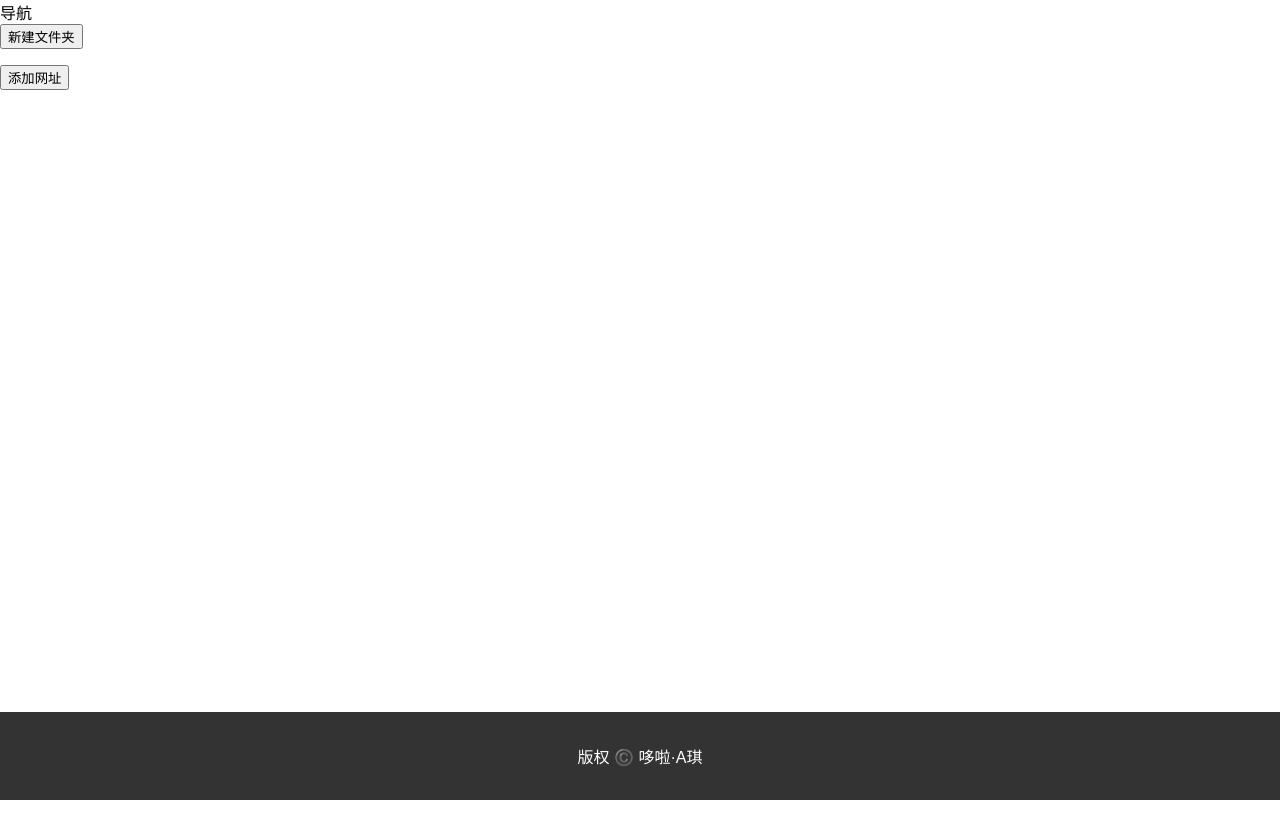
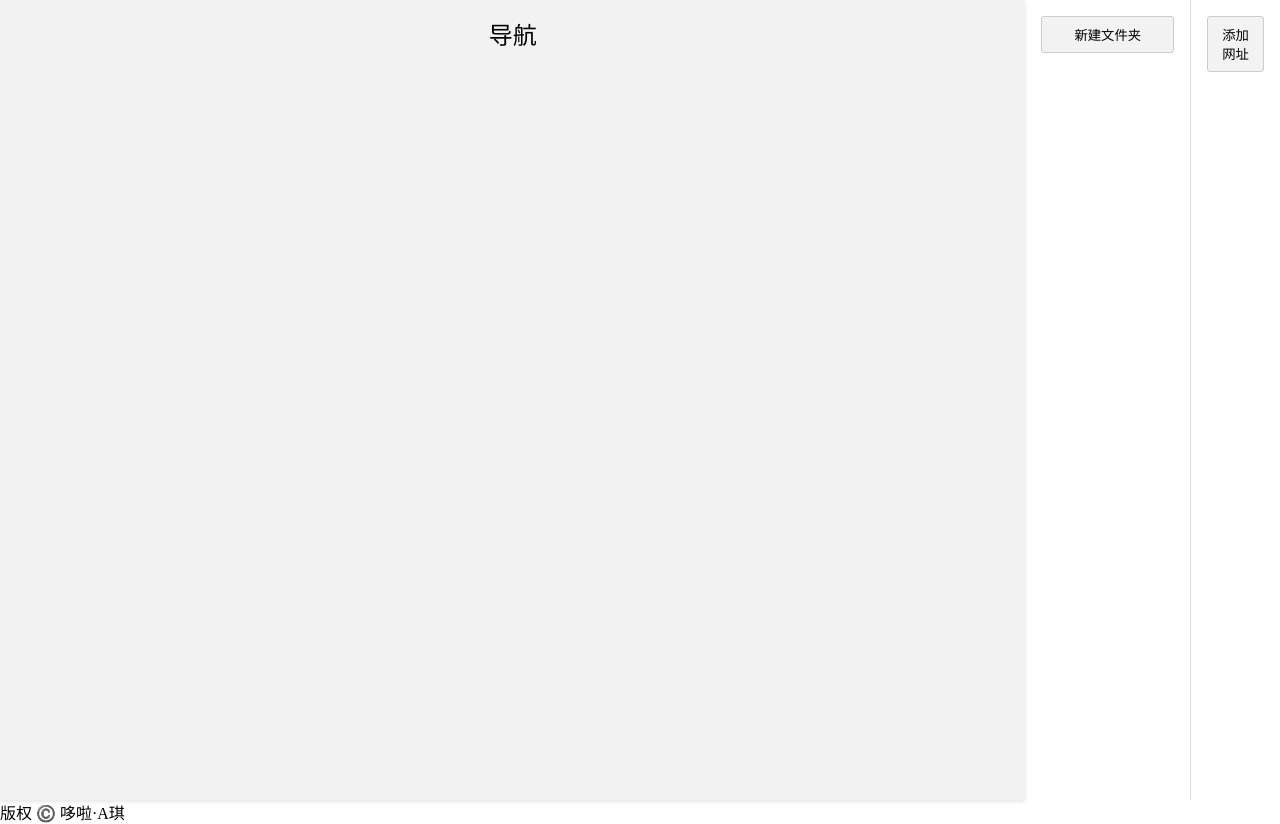
Before and after one commit to doraeqi/test, a plain HTML site: page index.html in a window 1280 px wide. Before the commit the page ends 800 px from the top, so only its background shows below. Drawn offline with Linux system fonts and the light colour scheme.

Commit message:
Update style.css

```diff
--- a/style.css
+++ b/style.css
@@ -1,52 +1,75 @@
-/* 可以根据个人喜好自行修改样式 */
-body {
-	margin: 0;
-	padding: 0;
-	font-family: Arial, sans-serif;
+* {
+  margin: 0;
+  padding: 0;
+  box-sizing: border-box;
 }
-
-header {
-	background-color: #333;
-	color: #fff;
-	padding: 1rem;
+.container {
+  display: flex;
+  flex-direction: row;
+  height: 100vh;
 }
-
-footer {
-	background-color: #333;
-	color: #fff;
-	padding: 1rem;
-	text-align: center;
-	position: fixed;
-	bottom: 0;
-	left: 0;
-	right: 0;
+.header {
+  width: 100%;
+  font-size: 24px;
+  text-align: center;
+  padding: 1rem;
+  background-color: #f2f2f2;
+  box-shadow: 0px 2px 4px rgba(0, 0, 0, 0.1);
 }
-
-main {
-	margin-top: 2rem;
-	display: flex;
+.sidebar {
+  width: 200px;
+  height: 100%;
+  border-right: 1px solid #ddd;
+  padding: 1rem;
 }
-
-#directory-tree {
-    flex-basis: 25%;
-    padding: 1rem;
-    background-color: #eee;
-    border: solid 1px #ccc;
+.sidebar button {
+  display: block;
+  width: 100%;
+  margin-bottom: 1rem;
+  padding: 0.5rem;
+  background-color: #f2f2f2;
+  border: 1px solid #ccc;
+  border-radius: 3px;
+  transition: all 0.2s ease-in-out;
+  cursor: pointer;
 }
-
-#directory-tree ul {
-    margin-left: 1rem;
+.sidebar button:hover {
+  background-color: #ddd;
 }
-
-#directory-tree a {
-    display: inline-block;
-    margin-right: 0.5rem;
-    color: #333;
-    text-decoration: none;
+.sidebar ul {
+  list-style: none;
+  margin-top: 1rem;
 }
-
-#directory-tree a:hover {
-    text-decoration: underline;
+.sidebar li {
+  margin-bottom: 1rem;
 }
-
-#website-list
+.main {
+  flex-grow: 1;
+  padding: 1rem;
+}
+.main button {
+  padding: 0.5rem;
+  background-color: #f2f2f2;
+  border: 1px solid #ccc;
+  border-radius: 3px;
+  transition: all 0.2s ease-in-out;
+  cursor: pointer;
+}
+.main button:hover {
+  background-color: #ddd;
+}
+.main ul {
+  list-style: none;
+  margin-top: 1rem;
+}
+.main li {
+  margin-bottom: 1rem;
+  display: flex;
+  justify-content: space-between;
+}
+.main .btn-group {
+  display: flex;
+}
+.main .btn-group button {
+  margin-left: 0.5rem;
+}
```
